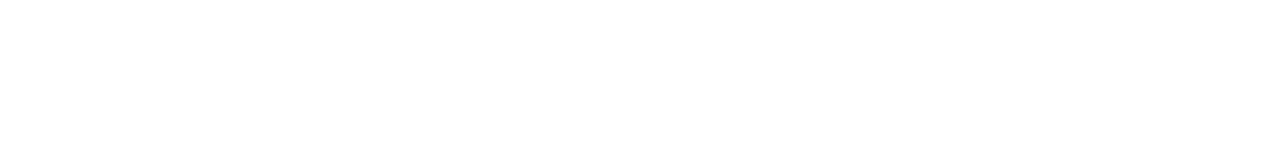
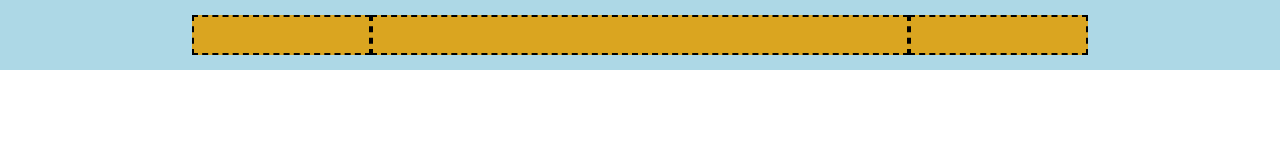
Before and after one commit to Gino804/htmlcss-struttura-discord, a plain HTML site: page index.html in a window 1280 px wide. Drawn offline with Linux system fonts and the light colour scheme.

Commit message:
Added navigation bar

```diff
--- a/css/style.css
+++ b/css/style.css
@@ -6,3 +6,46 @@
 	padding:0;
 	box-sizing:border-box;
 }
+
+/* Generics */
+
+header
+{
+    display:flex;
+    background-color:#ADD8E6;
+    height:70px;
+}
+
+/* Utilities */
+
+.width-70
+{
+    width:70%;
+}
+
+.borders
+{
+    border:2px dashed black;
+}
+
+/* Header */
+
+.navigation-container
+{
+    display:flex;
+    background-color:#DAA520;
+    height:40px;
+    margin:auto;
+}
+
+.nav-aside
+{
+    width:20%;
+    height:100%;
+}
+
+.navigation
+{
+    width:60%;
+    height:100%;
+}
--- a/index.html
+++ b/index.html
@@ -10,5 +10,34 @@
 </head>
 <body>
 
+    <!-- Header -->
+    <header>
+
+        <div class="navigation-container width-70">
+            <div class="nav-aside borders">
+
+            </div>
+
+            <nav class="navigation borders">
+
+            </nav>
+
+            <div class="nav-aside borders">
+
+            </div>
+        </div>
+
+    </header>
+
+    <!-- Main content -->
+    <main>
+
+    </main>
+
+    <!-- Footer -->
+    <footer>
+
+    </footer>
+
 </body>
 </html>
```
